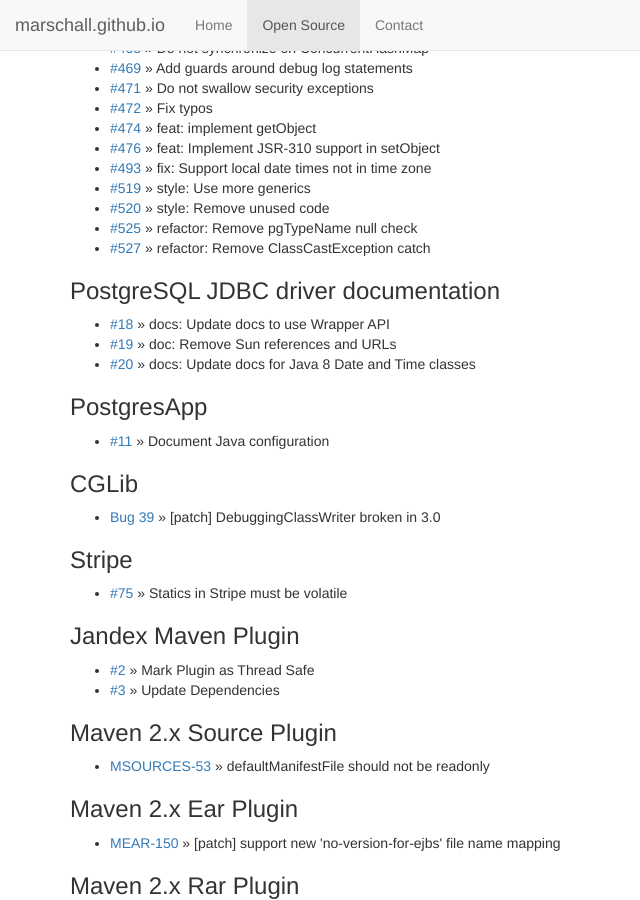
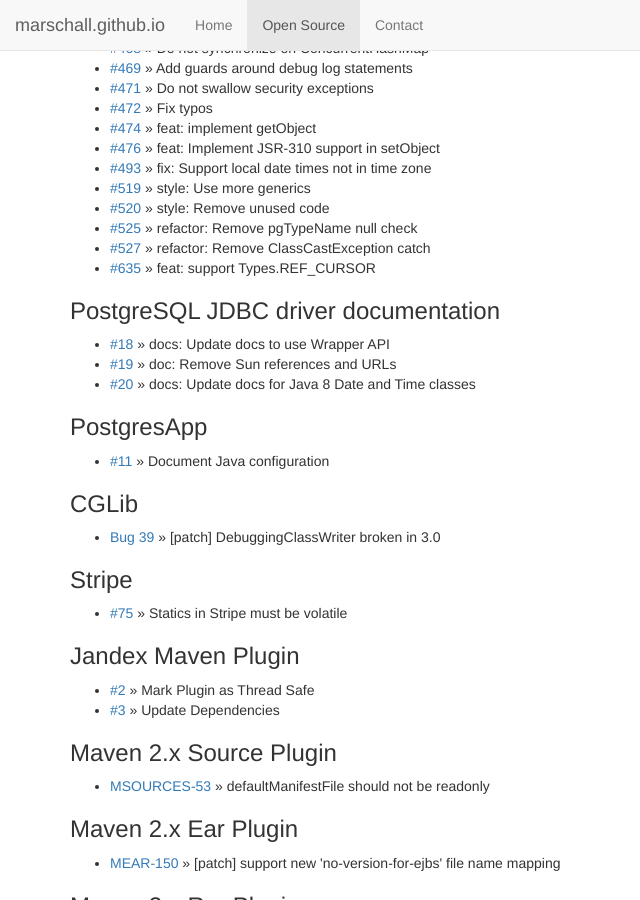
Before and after one commit to marschall/marschall.github.com, a Jekyll site: the page built from open-source.html, in a window 1280 px wide and 900 px high, scrolled down 3448 px. Shown: the whole window, without its empty margins (0-640 px from the left). Built offline with Jekyll 4.4.1, drawn with Linux system fonts in a browser that asks for light colours.

Commit message:
add pgjdbc 635

```diff
--- a/open-source.html
+++ b/open-source.html
@@ -228,7 +228,8 @@
   <li><a href="https://github.com/pgjdbc/pgjdbc/pull/519">#519</a> &raquo; style: Use more generics</li>
   <li><a href="https://github.com/pgjdbc/pgjdbc/pull/520">#520</a> &raquo; style: Remove unused code</li>
   <li><a href="https://github.com/pgjdbc/pgjdbc/pull/525">#525</a> &raquo; refactor: Remove pgTypeName null check</li>
-  <li><a href="https://github.com/pgjdbc/pgjdbc/pull/525">#527</a> &raquo; refactor: Remove ClassCastException catch</li>
+  <li><a href="https://github.com/pgjdbc/pgjdbc/pull/527">#527</a> &raquo; refactor: Remove ClassCastException catch</li>
+  <li><a href="https://github.com/pgjdbc/pgjdbc/pull/635">#635</a> &raquo; feat: support Types.REF_CURSOR</li>
 </ul>
 <h3>PostgreSQL JDBC driver documentation</h3>
 <ul>
```
